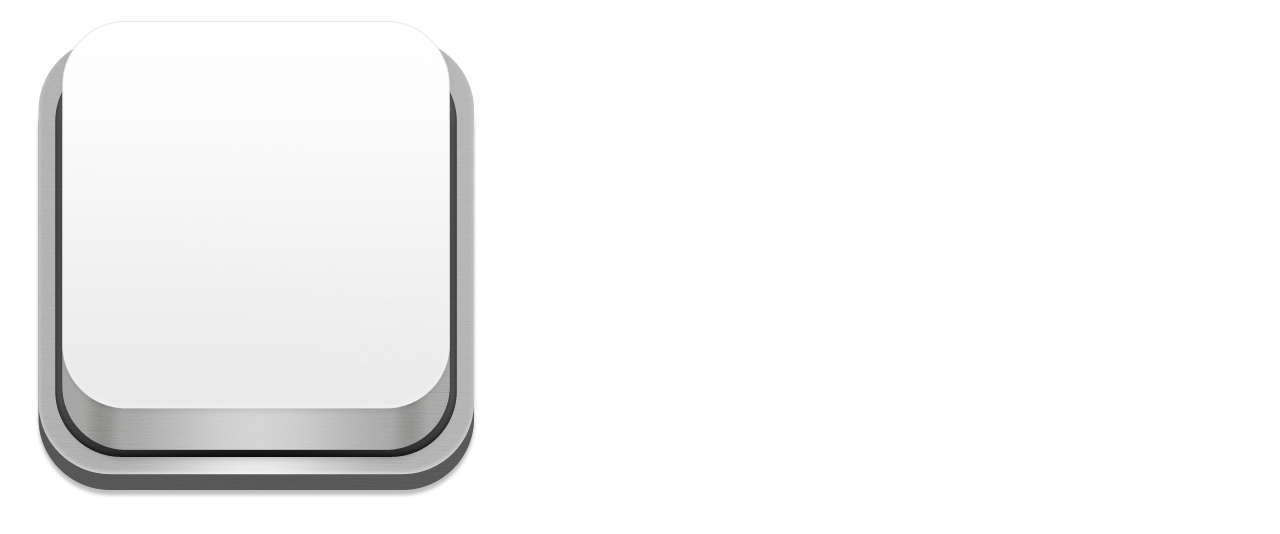
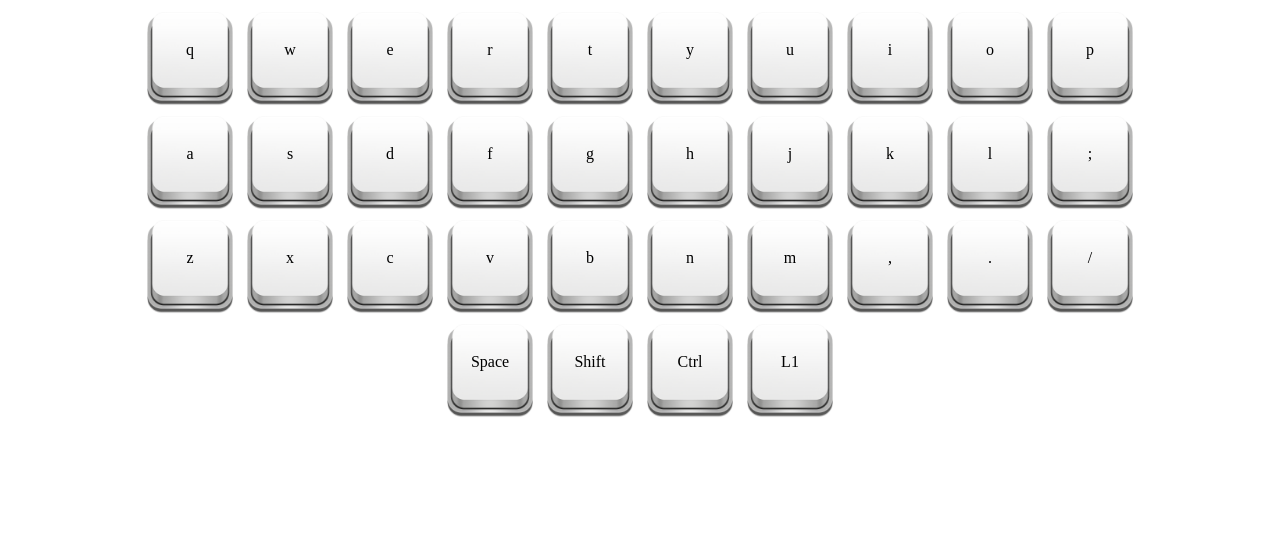
Before and after one commit to cusps/keyboard_viewer, a plain HTML site: page index.html in a window 1280 px wide. Drawn offline with Linux system fonts and the light colour scheme.

Commit message:
jank initial keyboard view

```diff
--- a/index.html
+++ b/index.html
@@ -1,9 +1,17 @@
 <!DOCTYPE html>
 <html>
+
+<body>
+    <div id="keyboard_body">
+
+    </div>
+</body>
 
 <head>
     <meta name="viewport" content="initial-scale=1.0, user-scalable=no">
     <meta charset="utf-8">
+
+    <link rel="stylesheet" href="styles.css">
 
     <script>
 
@@ -11,9 +19,65 @@
         // txt.textContent = "HELLO WORLD"
         // document.children[0].appendChild(txt);
 
-        var img = document.createElement("img");
-        img.src = "./img/keycap_blank.png";
-        document.children[0].appendChild(img);
+        class Key {
+            constructor(primary, secondary = null) {
+                this.primary = primary;
+                this.secondary = secondary;
+            }
+        }
+
+        let rows = 4
+        let cols = [10, 10, 10, 4]
+
+        let layers = [[
+            new Key("q"), new Key("w"), new Key("e"), new Key("r"), new Key("t"), /**/ new Key("y"), new Key("u"), new Key("i"), new Key("o"), new Key("p"),
+            new Key("a"), new Key("s"), new Key("d"), new Key("f"), new Key("g"), /**/ new Key("h"), new Key("j"), new Key("k"), new Key("l"), new Key(";"),
+            new Key("z"), new Key("x"), new Key("c"), new Key("v"), new Key("b"), /**/ new Key("n"), new Key("m"), new Key(","), new Key("."), new Key("/"),
+        /*                                 */new Key("Space"), new Key("Shift"), /**/ new Key("Ctrl"), new Key("L1")
+        ],
+        ];
+
+        var keyboard = document.createElement("keyboard")
+        keyboard.className = ".keyboard_body"
+        document.getElementById("keyboard_body").appendChild(keyboard)
+
+        for (const layer of layers) {
+            var row_num = 0;
+            var col_num = 0;
+            var row_div = document.createElement("keyboard_row")
+            row_div.className = "keyboard_row";
+            keyboard.appendChild(row_div)
+            for (const key of layer) {
+                if (col_num >= cols[row_num]) {
+                    row_num++;
+                    col_num = 0;
+
+                    row_div = document.createElement("keyboard_row")
+                    row_div.className = "keyboard_row";
+                    keyboard.appendChild(row_div)
+                }
+
+                var cont = document.createElement("img_container");
+                cont.className = "key_container";
+                var img = document.createElement("img");
+                img.src = "./img/keycap_blank.png";
+                img.id = "key";
+                img.className = "key";
+
+                var pri_key = document.createElement("primary_key");
+                pri_key.textContent = key.primary;
+                pri_key.className = "primary_key"
+
+                row_div.appendChild(cont);
+                cont.appendChild(img);
+                cont.appendChild(pri_key);
+                col_num++;
+            }
+        }
+        // var img = document.createElement("img");
+        // img.src = "./img/keycap_blank.png";
+        // img.id = "key"
+        // document.children[0].appendChild(img);
 
         console.log(document.children);
         console.log(document.children[0]);
@@ -22,8 +86,6 @@
 
 </head>
 
-<body>
 
-</body>
 
 </html>
--- /dev/null
+++ b/styles.css
@@ -0,0 +1,64 @@
+/* body {
+    background-color: #121212;
+} */
+
+.keyboard_body {
+    align-self: center;
+    width: 500px;
+    height: 300px;
+    /* border: 2px solid #555; */
+}
+
+.keyboard_row {
+    /* display: flex; */
+    width: 100%;
+    display: inline-block;
+    /* border: 2px solid #555; */
+    text-align: center;
+}
+
+.key {
+    /* scale: 0.1;   */
+    padding: 0%;
+    /* border: 5px solid #555; */
+    margin: 0;
+    width: 100px;
+
+    /* background-color: red; */
+    /* animation-name: example; */
+    /* animation-duration: 4s; */
+}
+
+/* .key:hover {
+    animation-name: example;
+    animation-duration: 4s;
+
+} */
+
+.key_container {
+    position: relative;
+    text-align: center;
+    width: fit-content;
+    height: fit-content;
+    display: inline-block;
+    /* border: 2px solid #555; */
+
+}
+
+.primary_key {
+    margin: 0;
+    position: absolute;
+    top: 40%;
+    left: 50%;
+    transform: translate(-50%, -50%);
+}
+
+/* @keyframes example {
+    from {
+        background-color: red;
+    }
+
+    to {
+        background-color: yellow;
+    }
+} */
```
